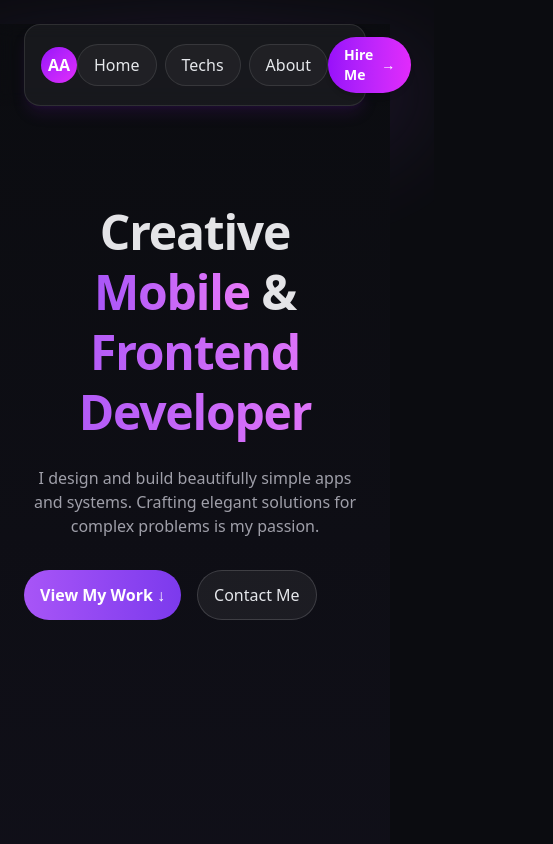
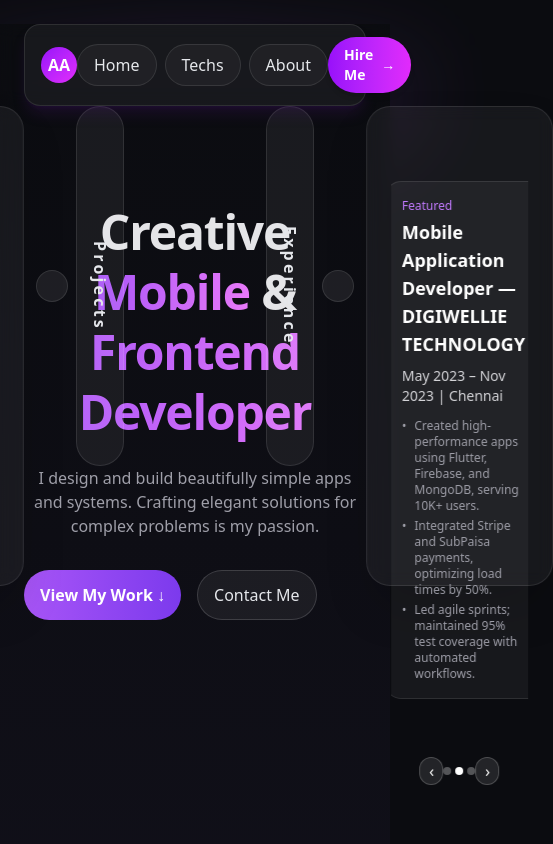
Before and after one commit to mrxdevs/mrxamjad, a Next.js app: page / in a window 390 px wide. Shown: the top 844 px of the page, 553 px wide, since content can reach past the window. Built offline with nearby package versions, Linux system fonts and the light colour scheme.

Commit message:
feat(components): replace SideRail with interactive SidePanel component
Introduce new SidePanel component with carousel functionality to display projects and experience details
Add Carousel3 component for featured item display
Update all pages to use new SidePanel component with proper data mapping

```diff
--- a/src/app/about/page.tsx
+++ b/src/app/about/page.tsx
@@ -1,13 +1,13 @@
-import { certifications, achievements, education, languages } from "../../data/profile";
-import SideRail from "../../components/SideRail";
+import { certifications, achievements, education, languages, projects, experience } from "../../data/profile";
+import SidePanel from "../../components/SidePanel";
 
 export const metadata = { title: "About — Amjad Ali" };
 
 export default function About() {
   return (
     <div className="py-16 relative">
-      <SideRail label="Projects" side="left" />
-      <SideRail label="Experience" side="right" />
+      <SidePanel label="Projects" side="left" items={projects.map(p=>({title:p.title, summary:p.summary, points:p.points}))} />
+      <SidePanel label="Experience" side="right" items={experience.map(e=>({title:`${e.role} — ${e.company}`, summary:`${e.period} | ${e.location}`, points:e.bullets}))} />
       <h2 className="text-3xl font-bold">About</h2>
       <div className="mt-8 grid gap-8 md:grid-cols-2">
         <section className="rounded-2xl border border-white/10 bg-white/5 p-6">
--- a/src/app/projects/page.tsx
+++ b/src/app/projects/page.tsx
@@ -1,14 +1,14 @@
 import ProjectCard from "../../components/ProjectCard";
-import { projects } from "../../data/profile";
-import SideRail from "../../components/SideRail";
+import { projects, experience } from "../../data/profile";
+import SidePanel from "../../components/SidePanel";
 
 export const metadata = { title: "Projects — Amjad Ali" };
 
 export default function Projects() {
   return (
     <div className="py-16 relative">
-      <SideRail label="Projects" side="left" />
-      <SideRail label="Experience" side="right" />
+      <SidePanel label="Projects" side="left" items={projects.map(p=>({title:p.title, summary:p.summary, points:p.points}))} />
+      <SidePanel label="Experience" side="right" items={experience.map(e=>({title:`${e.role} — ${e.company}`, summary:`${e.period} | ${e.location}`, points:e.bullets}))} />
       <h2 className="text-3xl font-bold">Projects</h2>
       <div className="mt-8 grid grid-cols-1 md:grid-cols-3 gap-6">
         {projects.map((p) => (
--- a/src/app/techs/page.tsx
+++ b/src/app/techs/page.tsx
@@ -1,13 +1,13 @@
-import { skills } from "../../data/profile";
-import SideRail from "../../components/SideRail";
+import { skills, projects, experience } from "../../data/profile";
+import SidePanel from "../../components/SidePanel";
 
 export const metadata = { title: "Techs — Amjad Ali" };
 
 export default function Techs() {
   return (
     <div className="py-16 relative">
-      <SideRail label="Projects" side="left" />
-      <SideRail label="Experience" side="right" />
+      <SidePanel label="Projects" side="left" items={projects.map(p=>({title:p.title, summary:p.summary, points:p.points}))} />
+      <SidePanel label="Experience" side="right" items={experience.map(e=>({title:`${e.role} — ${e.company}`, summary:`${e.period} | ${e.location}`, points:e.bullets}))} />
       <h2 className="text-3xl font-bold">Techs</h2>
       <div className="mt-8 grid gap-8 md:grid-cols-3">
         <div className="rounded-2xl border border-white/10 bg-white/5 p-6">
--- /dev/null
+++ b/src/components/Carousel3.tsx
@@ -0,0 +1,50 @@
+"use client";
+
+import { useState } from "react";
+
+type Item = {
+  title: string;
+  summary?: string;
+  points?: string[];
+};
+
+export default function Carousel3({ items }: { items: Item[] }) {
+  const data = items.slice(0, 3);
+  const [i, setI] = useState(1);
+  const go = (dir: -1 | 1) => setI((p: number) => (p + dir + data.length) % data.length);
+  const scale = (idx: number) => (idx === i ? "scale-100 opacity-100" : "scale-90 opacity-60");
+  return (
+    <div className="relative">
+      <div className="flex items-center justify-center gap-6 overflow-hidden py-6">
+        {data.map((it, idx) => (
+          <div
+            key={it.title}
+            className={`transition-all duration-300 ${scale(idx)} w-56 md:w-64 ${idx === i ? "md:w-80" : ""}`}
+          >
+            <div className="rounded-2xl border border-white/10 bg-white/5 p-4">
+              <div className="text-xs text-purple-400">{idx === i ? "Featured" : ""}</div>
+              <div className="mt-1 text-lg font-semibold text-white">{it.title}</div>
+              {it.summary && <div className="mt-2 text-sm text-zinc-300">{it.summary}</div>}
+              {it.points && (
+                <ul className="mt-3 space-y-1 text-xs text-zinc-400">
+                  {it.points.slice(0, 3).map((p) => (
+                    <li key={p} className="flex gap-2"><span>•</span><span>{p}</span></li>
+                  ))}
+                </ul>
+              )}
+            </div>
+          </div>
+        ))}
+      </div>
+      <div className="mx-auto mt-2 flex w-20 items-center justify-between">
+        <button aria-label="Prev" onClick={() => go(-1)} className="h-7 w-7 rounded-full border border-white/20 bg-white/10 text-white">‹</button>
+        <div className="flex items-center gap-1">
+          {data.map((_, idx) => (
+            <span key={idx} className={`h-2 w-2 rounded-full ${idx === i ? "bg-white" : "bg-white/30"}`} />
+          ))}
+        </div>
+        <button aria-label="Next" onClick={() => go(1)} className="h-7 w-7 rounded-full border border-white/20 bg-white/10 text-white">›</button>
+      </div>
+    </div>
+  );
+}
--- a/src/components/Hero.tsx
+++ b/src/components/Hero.tsx
@@ -1,12 +1,12 @@
 import Link from "next/link";
-import SideRail from "./SideRail";
-import { contact } from "../data/profile";
+import SidePanel from "./SidePanel";
+import { contact, projects, experience } from "../data/profile";
 
 export default function Hero() {
   return (
     <section className="relative py-24">
-      <SideRail label="Projects" side="left" />
-      <SideRail label="Experience" side="right" />
+      <SidePanel label="Projects" side="left" items={projects.map(p=>({title:p.title, summary:p.summary, points:p.points}))} />
+      <SidePanel label="Experience" side="right" items={experience.map(e=>({title:`${e.role} — ${e.company}`, summary:`${e.period} | ${e.location}`, points:e.bullets}))} />
       <div className="mx-auto max-w-4xl text-center sm:text-left">
         <h1 className="text-5xl sm:text-6xl font-extrabold tracking-tight leading-tight">
           <span className="block">Creative <span className="gradient">Mobile</span> &</span>
--- /dev/null
+++ b/src/components/SidePanel.tsx
@@ -0,0 +1,66 @@
+"use client";
+
+import { useEffect, useState } from "react";
+import Carousel3 from "./Carousel3";
+
+type Item = {
+  title: string;
+  summary?: string;
+  points?: string[];
+};
+
+export default function SidePanel({ label, side, items }: { label: string; side: "left" | "right"; items: Item[] }) {
+  const [open, setOpen] = useState(false);
+  const align = side === "left" ? "left-3" : "right-3";
+  const pos = side === "left" ? "left-0" : "right-0";
+  const translate = side === "left" ? "-translate-x-full" : "translate-x-full";
+  useEffect(() => {
+    if (typeof window === "undefined") return;
+    const handler = (e: Event) => {
+      const d = (e as CustomEvent).detail as { side: "left" | "right" } | undefined;
+      if (!d) return;
+      if (d.side !== side) setOpen(false);
+    };
+    window.addEventListener("panel-open", handler as EventListener);
+    return () => window.removeEventListener("panel-open", handler as EventListener);
+  }, [side]);
+  return (
+    <div className="absolute top-0 left-0 right-0 z-30 w-full">
+      <div className={`absolute ${align}`}>
+        <button
+          className="flex items-center gap-2"
+          aria-label={`${label} panel toggle`}
+          onClick={() => {
+            const next = !open;
+            setOpen(next);
+            if (next && typeof window !== "undefined") {
+              window.dispatchEvent(new CustomEvent("panel-open", { detail: { side } }));
+            }
+          }}
+        >
+          {side === "left" && <span className="rail-dot" />}
+          <div className="rail">
+            <span className="rail-text">{label}</span>
+          </div>
+          {side === "right" && <span className="rail-dot" />}
+        </button>
+      </div>
+
+      {open && (
+        <div
+          className="fixed inset-0 z-20"
+          onClick={() => setOpen(false)}
+          aria-hidden
+        />
+      )}
+
+      <div
+        className={`pointer-events-auto absolute ${pos} top-0 z-30 h-[480px] w-[min(640px,48vw)] rounded-3xl border border-white/10 bg-white/5 backdrop-blur-sm shadow-2xl transition-transform duration-300 ${open ? "translate-x-0" : translate}`}
+      >
+        <div className="p-6">
+          <Carousel3 items={items} />
+        </div>
+      </div>
+    </div>
+  );
+}
```
